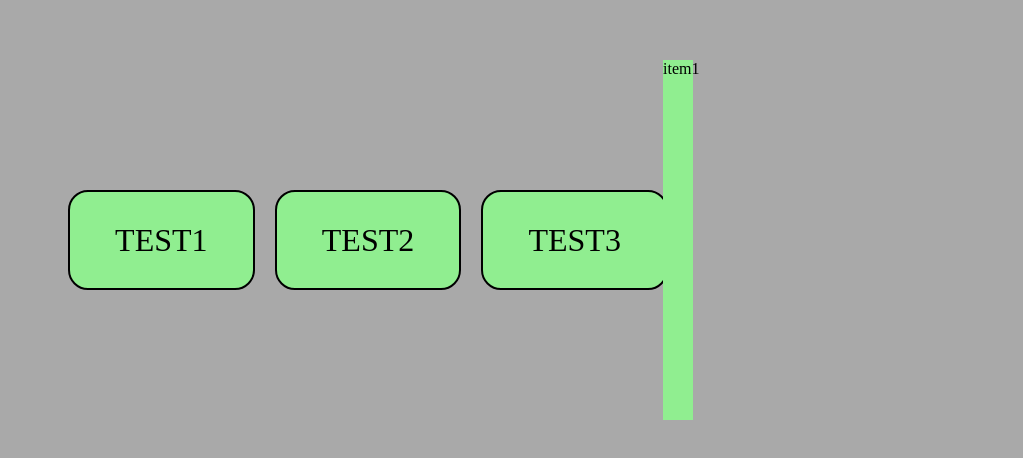
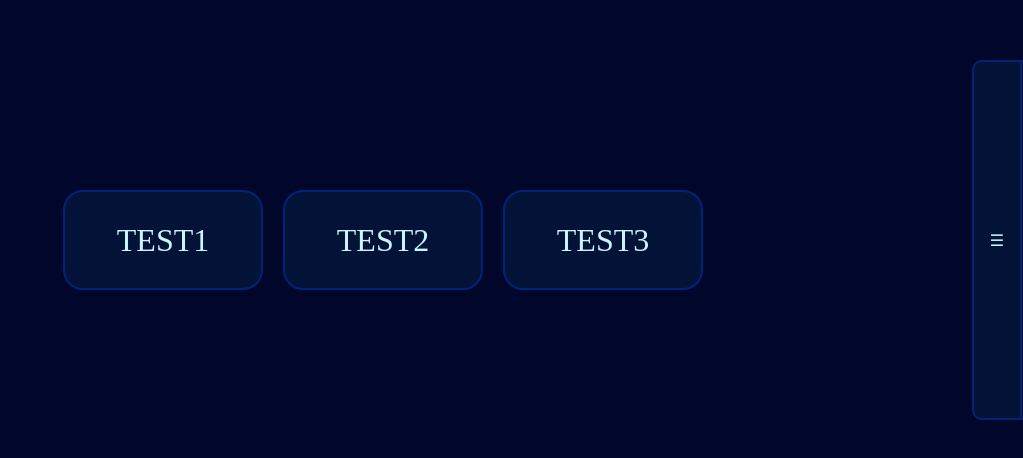
Before and after one commit to PabloDeFront/FEcourse, a plain HTML site: page Продвинутый CSS 2/11.2 Transition/практика/index.html in a window 1280 px wide. Shown: the part 160-618 px from the top of the page, without its empty margins (257-1280 px from the left). Drawn offline with Linux system fonts and the light colour scheme.

Commit message:
Transition pet-project update

```diff
--- a/Продвинутый CSS 2/11.2 Transition/практика/index.html
+++ b/Продвинутый CSS 2/11.2 Transition/практика/index.html
@@ -1,23 +1,34 @@
 <!DOCTYPE html>
 <html lang="ru">
+
 <head>
     <meta charset="UTF-8">
     <meta name="viewport" content="width=device-width, initial-scale=1.0">
     <link rel="stylesheet" href="style.css">
     <title>Document</title>
 </head>
+
 <body>
-    <main class="main">
-        <section class="row">
-            <div class="row-item">TEST1</div>
-            <div class="row-item">TEST2</div>
-            <div class="row-item">TEST3</div>
-        </section>
-        <section class="side-nav">
-            <nav class="side-nav-bar">
-                <div class="side-nav-bar-item">item1</div>
-            </nav>
+    <main class="container">
+        <section class="gallery">
+            <div class="gallery__item">TEST1</div>
+            <div class="gallery__item">TEST2</div>
+            <div class="gallery__item">TEST3</div>
         </section>
     </main>
+
+    <input type="checkbox" id="nav-toggle" class="nav-toggle">
+
+    <aside class="sidebar">
+        <label for="nav-toggle" class="sidebar__toggle__btn">☰</label>
+
+        <nav class="sidebar__nav">
+            <div class="sidebar__item">item1</div>
+            <div class="sidebar__item">item2</div>
+            <div class="sidebar__item">item3</div>
+        </nav>
+    </aside>
+
 </body>
+
 </html>
--- a/Продвинутый CSS 2/11.2 Transition/практика/style.css
+++ b/Продвинутый CSS 2/11.2 Transition/практика/style.css
@@ -6,57 +6,145 @@
     box-sizing: border-box;
 }
 
-html {
-    background-color: darkgrey;
-}
+body {
+    min-height: 100vh;
 
-.main {
-    height: 800px;
-    width: 100%;
     display: flex;
     justify-content: center;
     align-items: center;
+
+    background-color: oklch(0.15 0.075 261);
 }
 
-.row {
-    width: 600px;
+.container {
+    display: flex;
+    align-items: center;
+    gap: 40px;
+}
+
+/* gap вместо margin, создаёт отступы только между элементов: 1 значение
+между рядами, 2 - между столбцами */
+
+.gallery {
     height: 300px;
+    gap: 20px;
+    display: flex;
+    align-items: center;
+    color: oklch(0.96 0.1 261);
+}
+
+.gallery__item {
+    width: 200px;
+    height: 100px;
+
     display: flex;
     justify-content: center;
     align-items: center;
-}
 
-.row-item {
-    width: 200px;
-    height: 100px;
-    border: 2px solid black;
+    font-size: 32px;
+
+    border: 2px solid oklch(0.3 0.15 261);
     border-radius: 20px;
-    display: flex;
-    justify-content: center;
-    align-items: center;
-    background-color: lightgreen;
-    font-size: 32px;
+    background-color: oklch(0.2 0.075 261);
+
     transition: all .3s ease-in-out;
+
+    cursor: pointer;
 }
 
 /* или transition: transition-property transition-duration
 transition-timing-function transition-delay; */
 
-.row-item:not(:nth-child(3)) {
-    margin-right: 20px;
-}
-
-.row-item:hover {
+.gallery__item:hover {
     width: 400px;
     height: 200px;
     font-size: 64px;
-    background-color: rgb(47, 228, 47);
+    background-color: rgb(50, 47, 228);
+    border-color: oklch(0.4 0.15 261);
 }
 
-.side-nav {
-    width: 30px;
-    height: 45%;
-    background-color: lightgreen;
-    position: relative;
-    right: 5px;
+.nav-toggle {
+    display: none;
 }
+
+.sidebar {
+    width: 123px;
+    height: 45vh;
+    padding-left: 5px;
+
+    top: 50%;
+    position: fixed;
+    right: -120px;
+    transform: translateY(-50%);
+    transition: right 0.3s ease;
+
+    display: flex;
+    justify-content: center;
+    align-items: center;
+    flex-direction: column;
+
+    border: 2px solid oklch(0.3 0.15 261);
+    background-color: oklch(0.2 0.075 261);
+    color: oklch(0.96 0.1 261);
+    z-index: 10;
+}
+
+.sidebar__toggle__btn {
+    position: absolute;
+    left: -50px;
+    width: 50px;
+    top: -2px;
+    height: calc(100% + 4px);
+
+    display: flex;
+    justify-content: center;
+    align-items: center;
+
+    background-color: oklch(0.2 0.075 261);
+    border: 2px solid oklch(0.3 0.15 261);
+    border-radius: 10px 0 0 10px;
+
+    transition: background-color .3s ease, border-color .3s ease;
+
+    cursor: pointer;
+}
+
+.sidebar__toggle__btn:hover {
+    background-color: rgb(50, 47, 228);
+    border-color: oklch(0.4 0.15 261);
+}
+
+
+.sidebar__nav {
+    display: flex;
+    flex-direction: column;
+    gap: 20px;
+
+    opacity: 0;
+    transition: opacity 0.3s ease;
+}
+
+#nav-toggle:checked ~ .sidebar {
+    right: 0;
+}
+
+#nav-toggle:checked ~ .sidebar .sidebar__nav {
+    opacity: 1;
+}
+
+.sidebar__item {
+    padding: 10px;
+
+    background-color: oklch(0.2 0.075 261);
+    border: 1px solid oklch(0.5 0.15 261);
+    border-radius: 10px;
+
+    cursor: pointer;
+
+    transition: background-color 0.3s ease;
+}
+
+.sidebar__item:hover {
+    background-color: rgb(50, 47, 228);
+    border-color: oklch(0.4 0.15 261);
+}
```
